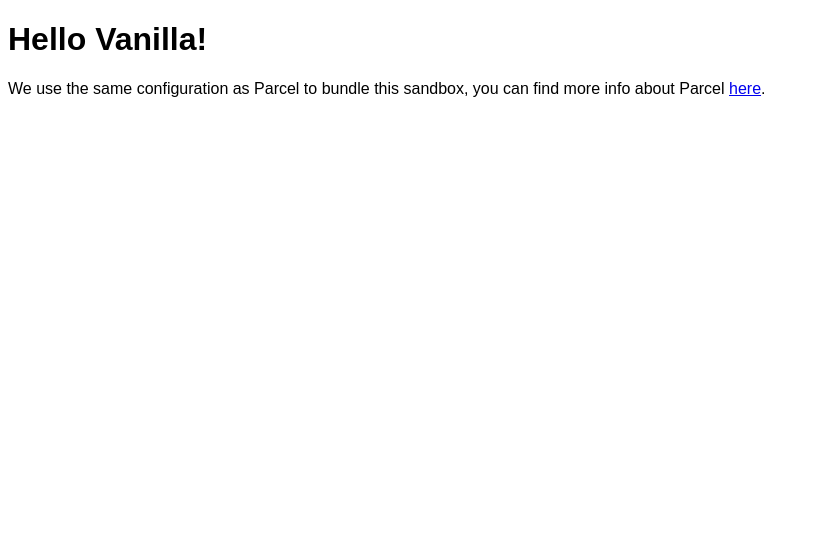
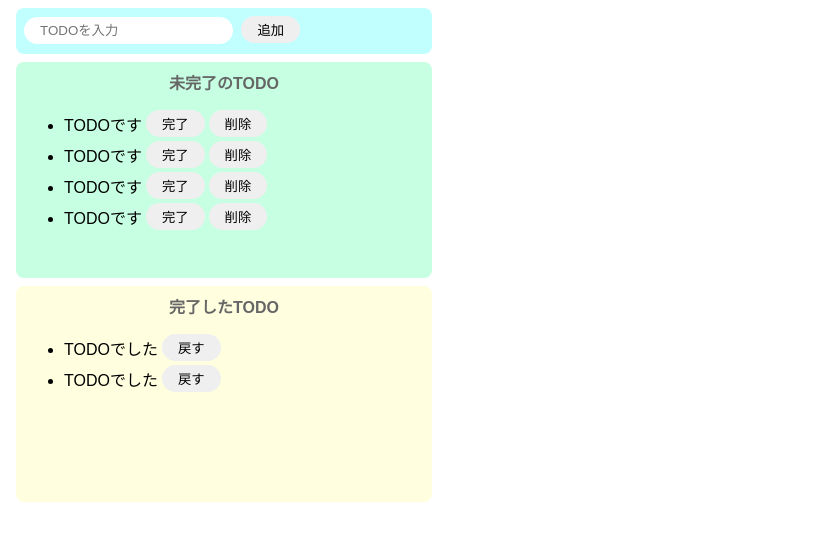
Before and after one commit to Kazuki-Furuya/udemy-react01-05, a website built with Parcel: page index.html in a window 1280 px wide. Shown: the whole page, without its empty margins (0-819 px from the left). Built offline with nearby package versions, Linux system fonts and the light colour scheme.

Commit message:
5-32 CSSでスタイリング

```diff
--- a/index.html
+++ b/index.html
@@ -1,16 +1,66 @@
 <!DOCTYPE html>
 <html>
+  <head>
+    <title>TODO(JS)</title>
+    <meta charset="UTF-8" />
+  </head>
 
-<head>
-	<title>Parcel Sandbox</title>
-	<meta charset="UTF-8" />
-</head>
+  <body>
+    <div class="input-area">
+      <input placeholder="TODOを入力" />
+      <button>追加</button>
+    </div>
+    <div class="incomplete-area">
+      <p class="title">未完了のTODO</p>
+      <ul>
+        <li>
+          <div class="list-row">
+            TODOです
+            <button>完了</button>
+            <button>削除</button>
+          </div>
+        </li>
+        <li>
+          <div class="list-row">
+            TODOです
+            <button>完了</button>
+            <button>削除</button>
+          </div>
+        </li>
+        <li>
+          <div class="list-row">
+            TODOです
+            <button>完了</button>
+            <button>削除</button>
+          </div>
+        </li>
+        <li>
+          <div class="list-row">
+            TODOです
+            <button>完了</button>
+            <button>削除</button>
+          </div>
+        </li>
+      </ul>
+    </div>
 
-<body>
-	<div id="app"></div>
-
-	<script src="src/index.js">
-	</script>
-</body>
-
+    <div class="complete-area">
+      <p class="title">完了したTODO</p>
+      <ul>
+        <li>
+          <div class="list-row">
+            TODOでした
+            <button>戻す</button>
+          </div>
+        </li>
+        <li>
+          <div class="list-row">
+            TODOでした
+            <button>戻す</button>
+          </div>
+        </li>
+      </ul>
+    </div>
+    <script src="src/index.js"></script>
+  </body>
 </html>
--- a/src/index.js
+++ b/src/index.js
@@ -1,10 +1 @@
 import "./styles.css";
-
-document.getElementById("app").innerHTML = `
-<h1>Hello Vanilla!</h1>
-<div>
-  We use the same configuration as Parcel to bundle this sandbox, you can find more
-  info about Parcel
-  <a href="https://parceljs.org" target="_blank" rel="noopener noreferrer">here</a>.
-</div>
-`;
--- a/src/styles.css
+++ b/src/styles.css
@@ -1,3 +1,66 @@
 body {
   font-family: sans-serif;
 }
+
+input {
+  border-radius: 16px;
+  border: none;
+  padding: 6px 16px;
+  outline: none;
+}
+
+button {
+  border-radius: 16px;
+  border: none;
+  padding: 4px 16px;
+  margin-left: 4px;
+}
+
+button:hover {
+  background-color: #ff7fff;
+  color: #fff;
+  cursor: pointer;
+}
+
+li {
+  margin-right: 8px;
+}
+.input-area {
+  background-color: #c1ffff;
+  width: 400px;
+  height: 30px;
+  padding: 8px;
+  margin: 8px;
+  border-radius: 8px;
+}
+
+.incomplete-area {
+  background-color: #c6ffe2;
+  width: 400px;
+  min-height: 200px;
+  padding: 8px;
+  margin: 8px;
+  border-radius: 8px;
+}
+
+.complete-area {
+  background-color: #ffffe0;
+  width: 400px;
+  min-height: 200px;
+  padding: 8px;
+  margin: 8px;
+  border-radius: 8px;
+}
+
+.title {
+  text-align: center;
+  margin-top: 0;
+  font-weight: bold;
+  color: #666;
+}
+
+.list-row {
+  display: flex;
+  align-items: center;
+  padding-bottom: 4px;
+}
```
